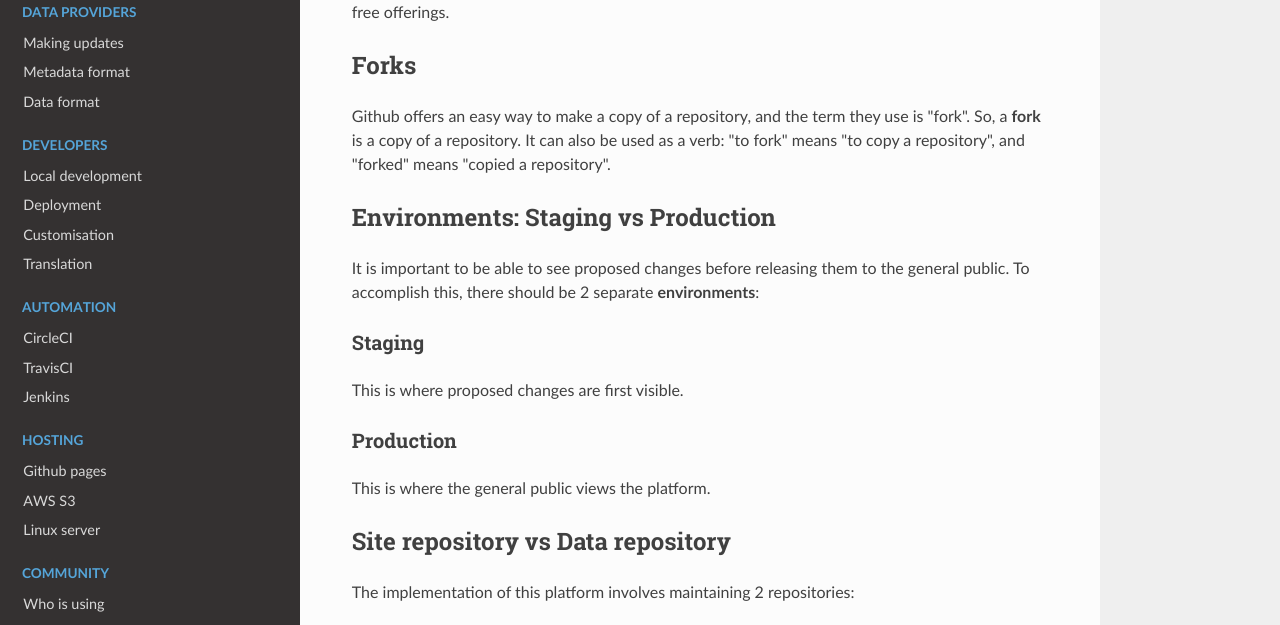
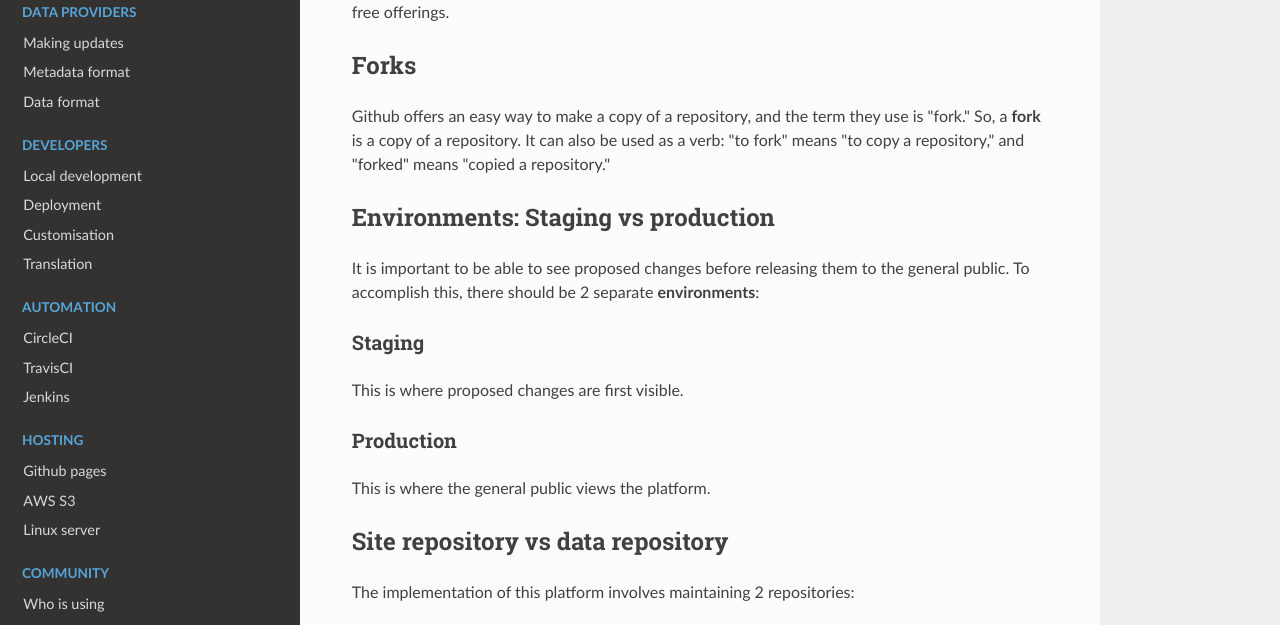
Before and after one commit to open-sdg/open-sdg, an MkDocs documentation site: the page built from docs/glossary.md, in a window 1280 px wide and 900 px high, scrolled down 440 px. Shown: the part 151-776 px from the top of the window. Built offline with MkDocs 1.6.1, drawn with Linux system fonts in a browser that asks for light colours; nearby versions of some CDN libraries; old or Windows-style settings are respelled for this version of MkDocs.

```diff
--- a/docs/glossary.md
+++ b/docs/glossary.md
@@ -16,9 +16,9 @@ Github.com is a service that hosts Git repositories, and provides a useful inter
 
 ## Forks
 
-Github offers an easy way to make a copy of a repository, and the term they use is "fork". So, a __fork__ is a copy of a repository. It can also be used as a verb: "to fork" means "to copy a repository", and "forked" means "copied a repository".
+Github offers an easy way to make a copy of a repository, and the term they use is "fork." So, a __fork__ is a copy of a repository. It can also be used as a verb: "to fork" means "to copy a repository," and "forked" means "copied a repository."
 
-## Environments: Staging vs Production
+## Environments: Staging vs production
 
 It is important to be able to see proposed changes before releasing them to the general public. To accomplish this, there should be 2 separate __environments__:
 
@@ -30,7 +30,7 @@ This is where proposed changes are first visible.
 
 This is where the general public views the platform.
 
-## Site repository vs Data repository
+## Site repository vs data repository
 
 The implementation of this platform involves maintaining 2 repositories:
 
```
